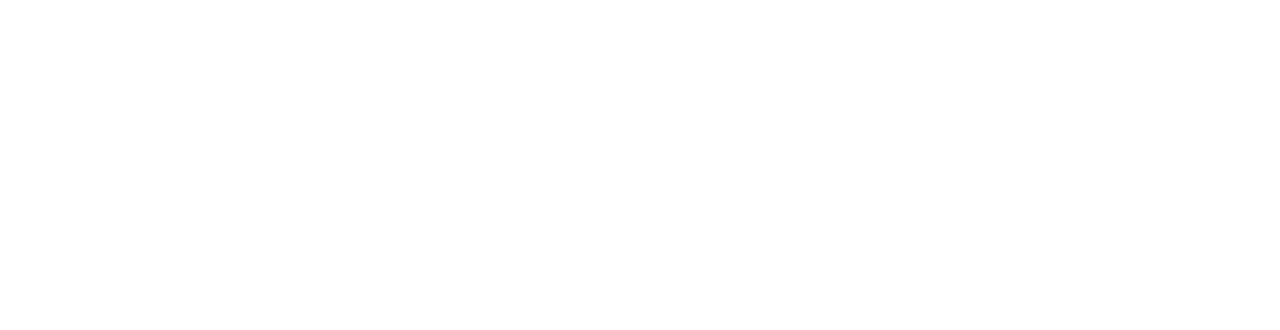
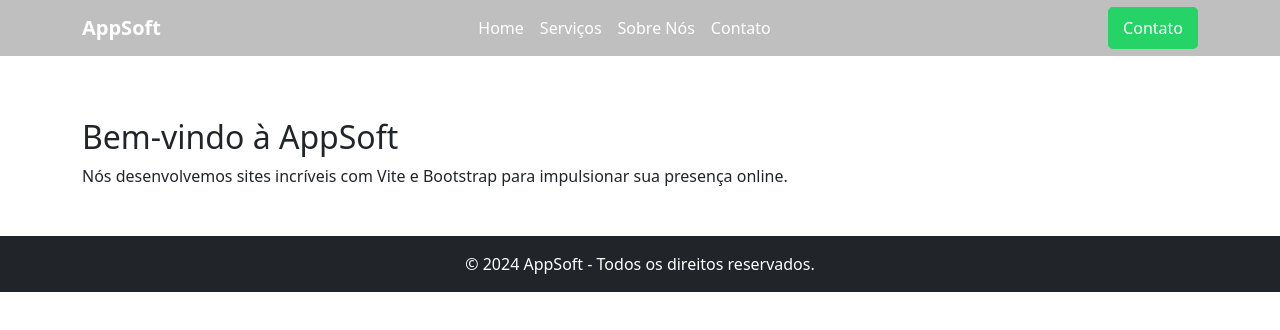
Before and after one commit to appsoft-lucio/appsoft-agency, a React (Vite) app: page / in a window 1280 px wide. Shown: the top 330 px of the page. Built offline with nearby package versions, Linux system fonts and the light colour scheme.

Commit message:
Corrigindo importação

```diff
--- a/src/App.jsx
+++ b/src/App.jsx
@@ -6,12 +6,10 @@ import Home from "./pages/Home";
 
 // Define e exporta o componente funcional "App", que é o ponto central da aplicação
 export default function App() {
-  return;
-  {
-    /* Página Home */
-  }
-
-  <>
-    <Home></Home>
-  </>;
+  return (
+    <>
+      {/* Página Home */}
+      <Home></Home>
+    </>
+  );
 }
```
